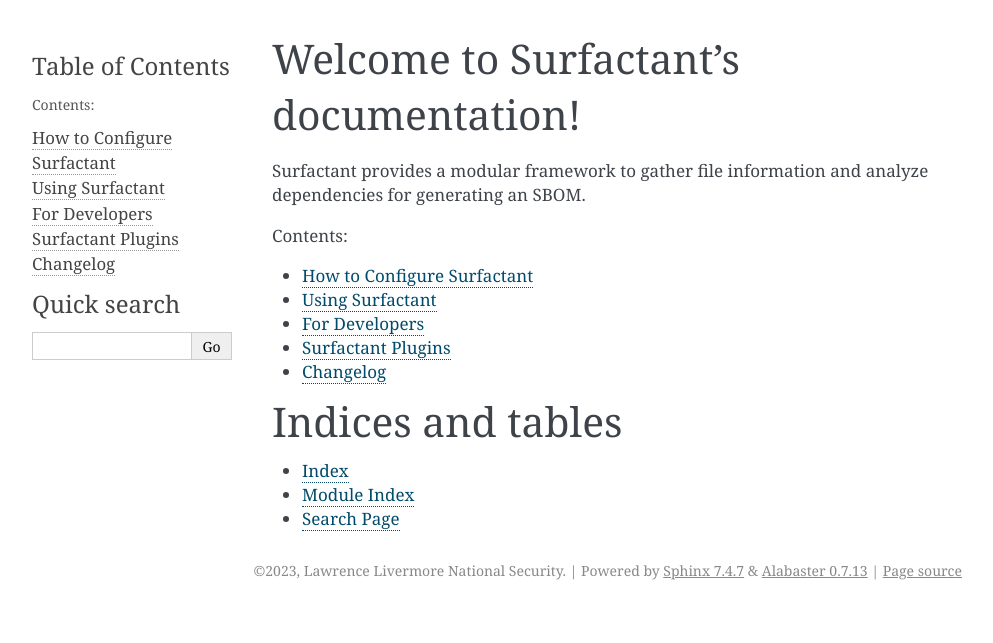
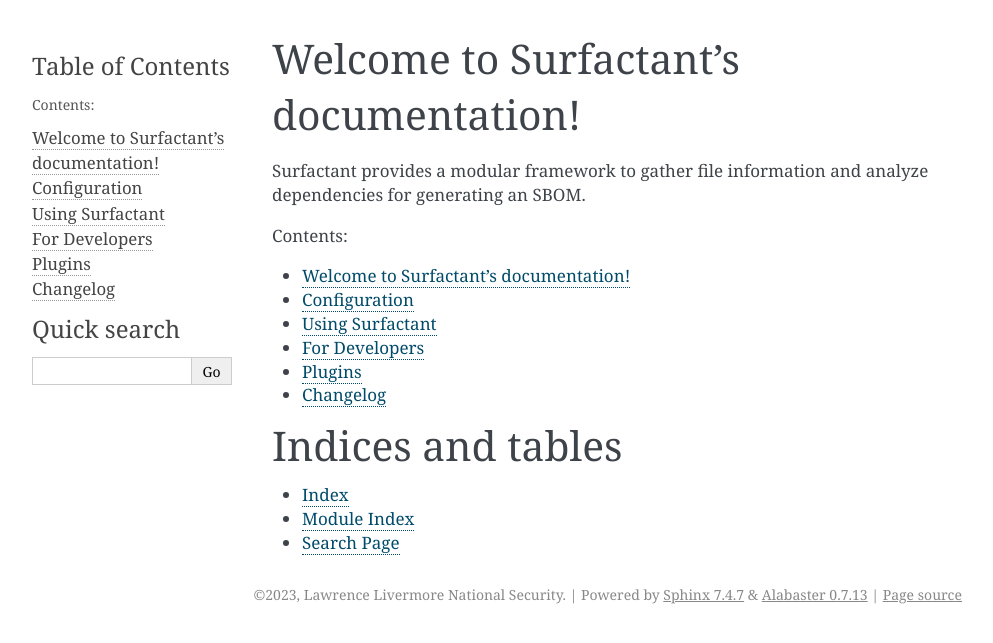
Before and after one commit to LLNL/Surfactant, a Sphinx documentation site: the page built from docs/index.md, in a window 1280 px wide. Shown: the top 643 px of the page, without its empty margins (148-1141 px from the left). Built offline with Sphinx 7.4.7, drawn with Linux system fonts in a browser that asks for light colours.

```diff
--- a/docs/config.md
+++ b/docs/config.md
@@ -1 +1 @@
-# How to Configure Surfactant
+# Configuration
--- a/docs/plugins.md
+++ b/docs/plugins.md
@@ -1 +1 @@
-# Surfactant Plugins
+# Plugins
```
Also changed, not shown: docs/index.md (+1 -0 lines).
